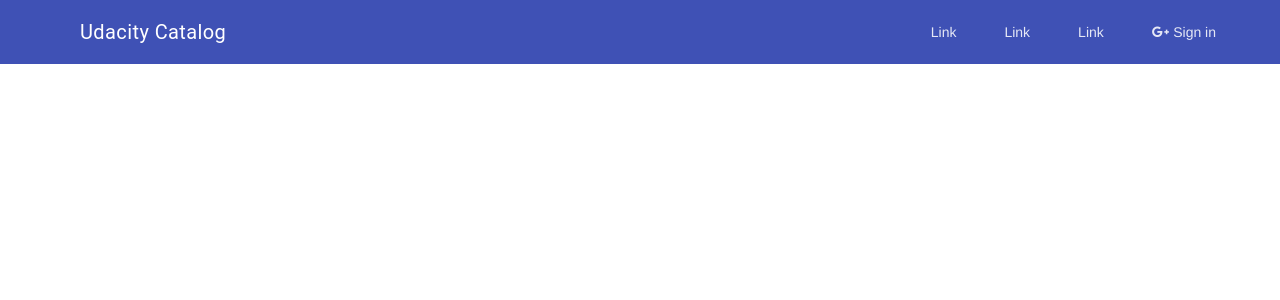
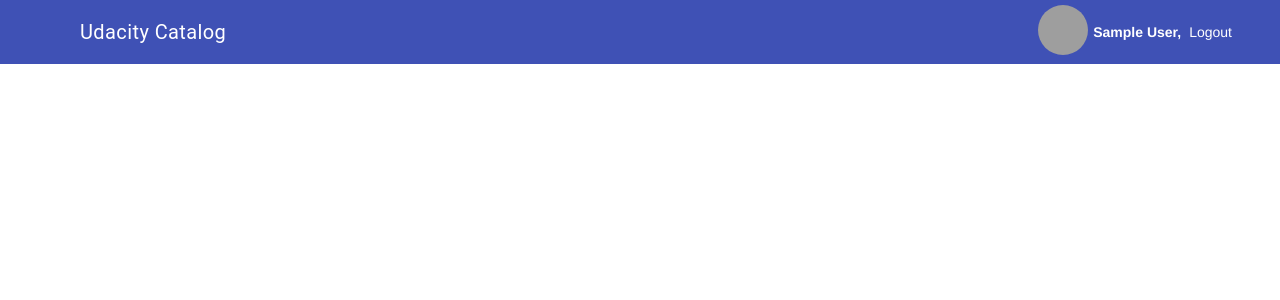
Before and after one commit to paulorsouza/udacity-catalog, a Flask app: page / in a window 1280 px wide. Shown: the top 300 px of the page. Run offline with Flask 2, Linux system fonts and the light colour scheme; the visitor is signed in with stand-in values (Sample User, id 1); some libraries are stand-ins or nearby versions; grey boxes are pictures that could not be loaded.

Commit message:
Add user info on navbar

```diff
--- a/catalog/app.py
+++ b/catalog/app.py
@@ -66,13 +66,13 @@ def login():
     user = session.query(User).filter_by(email=email).first()
     if not user:
         user = User(
-            name =name,
+            name = name,
             picture = picture,
             email = email, )
         session.add(user)
         session.commit()
 
-    login_session['username'] = name
+    login_session['name'] = name
     login_session['picture'] = picture
     login_session['email'] = email
     login_session['user_id'] = user.id
--- a/catalog/static/app.css
+++ b/catalog/static/app.css
@@ -1,3 +1,30 @@
 #google-login {
   cursor: pointer;
 }
+
+.fab.fa-google-plus-g::before {
+  color: orangered;
+}
+
+.user {
+  display: inline-flex;
+}
+
+.user__name {
+  line-height: 64px;
+  font-weight: 600;
+}
+
+.user__logout {
+  line-height: 64px;
+  cursor: pointer;
+  padding: 0 8px;
+  color: white;
+}
+
+.user__picture {
+  width: 50px;
+  height: 50px;
+  padding: 5px;
+  border-radius: 50%;
+}
--- a/catalog/static/app.js
+++ b/catalog/static/app.js
@@ -1,4 +1,3 @@
-if (!window.CURRENT_USER) {
 (function() {
   function login(authCode) {
     console.log(authCode);
@@ -13,9 +12,7 @@ if (!window.CURRENT_USER) {
           window.location.href = "/";
         } else {
           console.error(statusText);
-            $("#result").html(
-              "Failed to make a server-side call. Check your configuration and console."
-            );
+            /* TODO implement flash message */
         }
       },
       error: function(err) {
@@ -49,4 +46,3 @@ if (!window.CURRENT_USER) {
     }
   }
 })();
-}
--- a/catalog/templates/main.html
+++ b/catalog/templates/main.html
@@ -20,13 +20,20 @@
           <span class="mdl-layout-title">Udacity Catalog</span>
           <div class="mdl-layout-spacer"></div>
           <nav class="mdl-navigation">
-            <a class="mdl-navigation__link" href="">Link</a>
-            <a class="mdl-navigation__link" href="">Link</a>
-            <a class="mdl-navigation__link" href="">Link</a>
-            <a id="google-login" class="mdl-navigation__link">
-              <i class="fab fa-google-plus-g"></i>
-              Sign in
-            </a>
+            {% if session.get("email") %}
+              <div class="user">
+                <img class="user__picture" src="{{ session['picture'] }}" alt="Picture"></img>
+                <span class="user__name">{{ session.get('name') }},</span>
+                <a class="user__logout">
+                  Logout
+                </a>
+              </div>
+            {% else %}
+              <a id="google-login" class="mdl-navigation__link">
+                <i class="fab fa-google-plus-g"></i>
+                Sign in
+              </a>
+            {% endif %}
           </nav>
         </div>
       </header>
@@ -40,6 +47,5 @@
     <script src="https://ajax.googleapis.com/ajax/libs/jquery/3.3.1/jquery.min.js"></script>
     <script src="https://apis.google.com/js/platform.js"></script>
     <script type="text/javascript" src="{{ url_for('static', filename='app.js') }}"></script>
-</body>
-
+  </body>
 </html>
```
Lines whose indentation alone changed are shown as unchanged.
